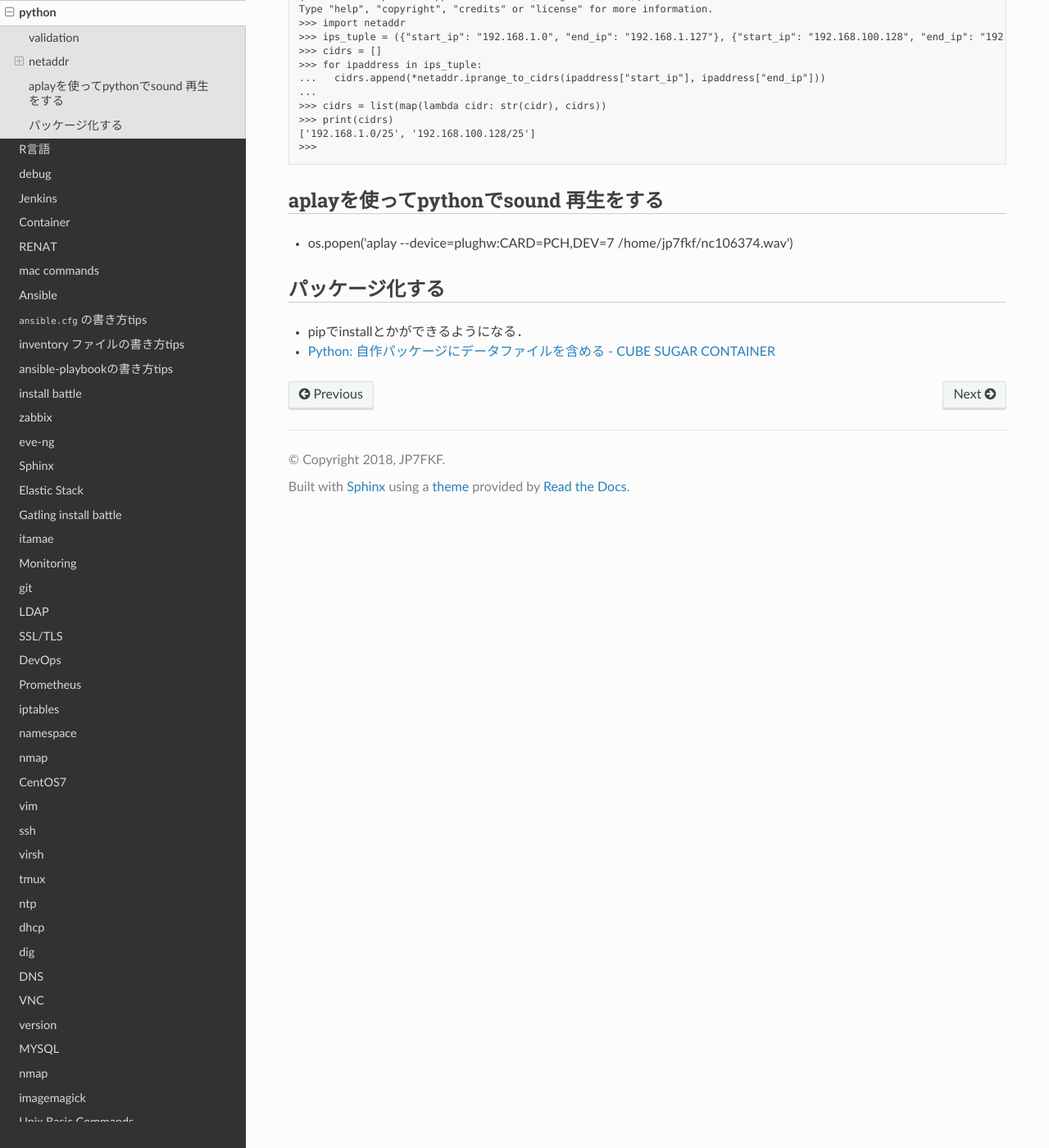
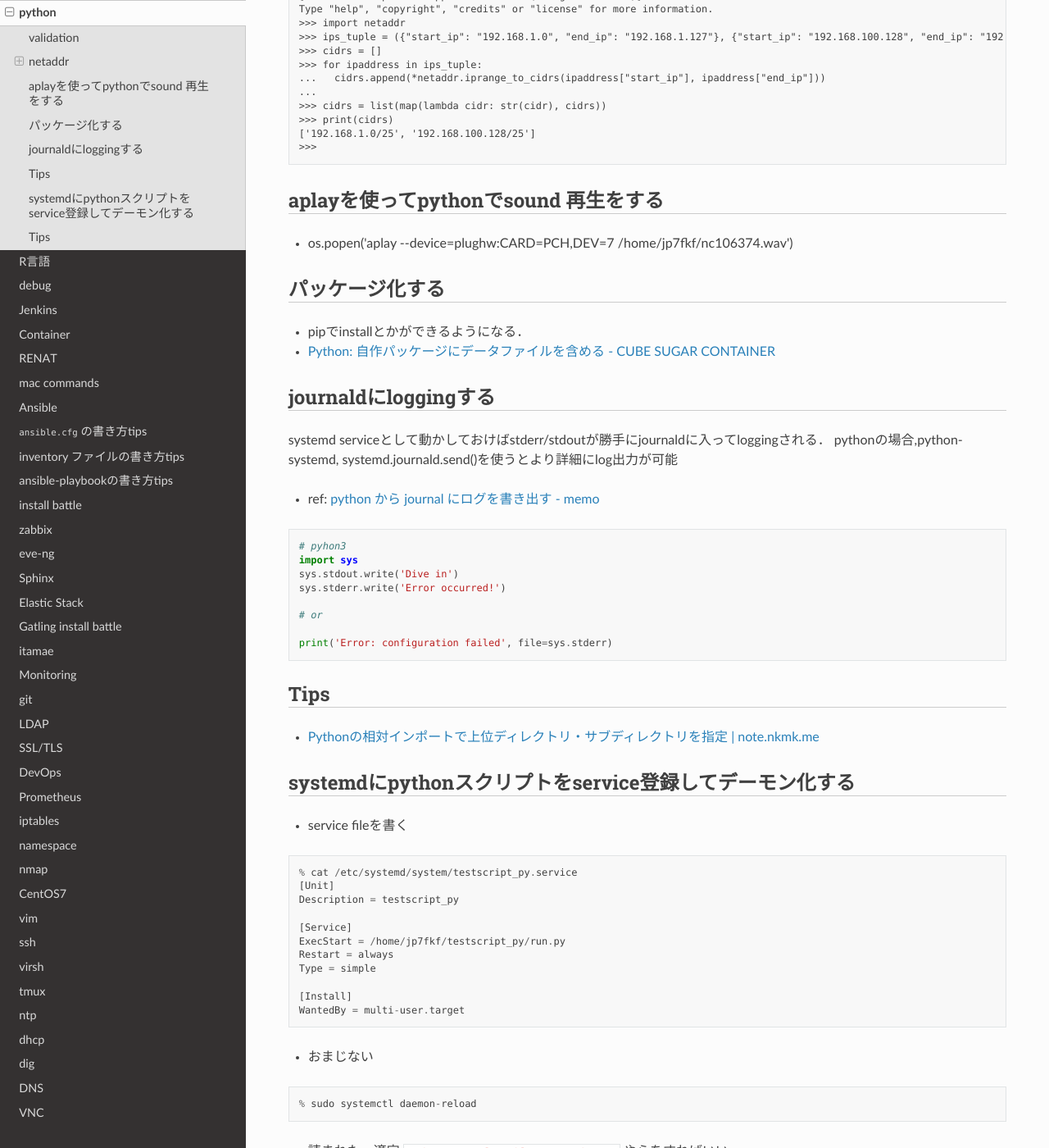
Before and after one commit to jp7fkf/JP7FKF-Warehouse, a Sphinx documentation site: the page built from source/programming/python.md, in a window 1280 px wide and 1400 px high, scrolled down 774 px. Shown: the whole window at 82% size. Built offline with Sphinx 7.4.7 and the Read the Docs theme 2.0.0, drawn with Linux system fonts in a browser that asks for light colours; some of the changed text lies outside the part shown.

Commit message:
2020-03-07 20:07:44 JST

````diff
--- a/source/programming/python.md
+++ b/source/programming/python.md
@@ -43,3 +43,59 @@ Type "help", "copyright", "credits" or "license" for more information.
 ## パッケージ化する
 - pipでinstallとかができるようになる．
 - [Python: 自作パッケージにデータファイルを含める - CUBE SUGAR CONTAINER](https://blog.amedama.jp/entry/2015/12/26/012332)
+
+## journaldにloggingする
+systemd serviceとして動かしておけばstderr/stdoutが勝手にjournaldに入ってloggingされる．
+pythonの場合,python-systemd, systemd.journald.send()を使うとより詳細にlog出力が可能
+- ref: [python から journal にログを書き出す - memo](https://u7fa9.org/memo/HEAD/archives/2015-11/2015-11-21.rst)
+
+```
+# pyhon3
+import sys
+sys.stdout.write('Dive in')
+sys.stderr.write('Error occurred!')
+
+# or
+
+print('Error: configuration failed', file=sys.stderr)
+```
+
+## Tips
+-  [Pythonの相対インポートで上位ディレクトリ・サブディレクトリを指定 | note.nkmk.me](https://note.nkmk.me/python-relative-import/)
+
+## systemdにpythonスクリプトをservice登録してデーモン化する
+
+- service fileを書く
+```
+% cat /etc/systemd/system/testscript_py.service
+[Unit]
+Description = testscript_py
+
+[Service]
+ExecStart = /home/jp7fkf/testscript_py/run.py
+Restart = always
+Type = simple
+
+[Install]
+WantedBy = multi-user.target
+
+```
+- おまじない
+```
+% sudo systemctl daemon-reload
+```
+- 読まれた．適宜 `sudo systemctl enable testscript_py` やらをすればいい
+```
+[jp7fkf@lab1 18:11:52] ~
+% systemctl status testscript_py
+● testscript_py.service - testscript_py
+   Loaded: loaded (/etc/systemd/system/testscript_py.service; enabled; vendor preset: enabled)
+   Active: active (running) since Wed 2020-03-04 00:47:02 JST; 17h ago
+ Main PID: 1857 (python3)
+    Tasks: 12 (limit: 4434)
+   CGroup: /system.slice/testscript_py.service
+           └─1857 /home/jp7fkf/.pyenv/versions/3.8.1/bin/python3 /home/jp7fkf/testscript_py/run.py
+```
+
+## Tips
+-  [Pythonの相対インポートで上位ディレクトリ・サブディレクトリを指定 | note.nkmk.me](https://note.nkmk.me/python-relative-import/)
````
Also changed, not shown: source/_static/html/index.html (+8 -0 lines), source/network/junos.md (+4 -0 lines), source/profile.md (+6 -0 lines), source/tech/mac_commands.md (+14 -0 lines), source/tech/raspberrypi.md (added, +27 -0 lines), source/unix/unix_basic_commands.md (+17 -0 lines).
